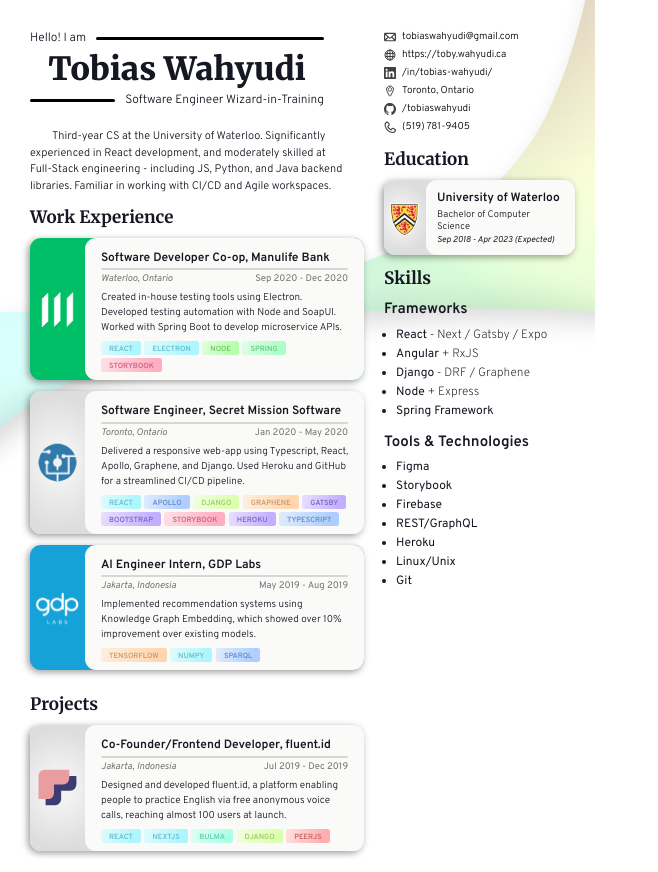
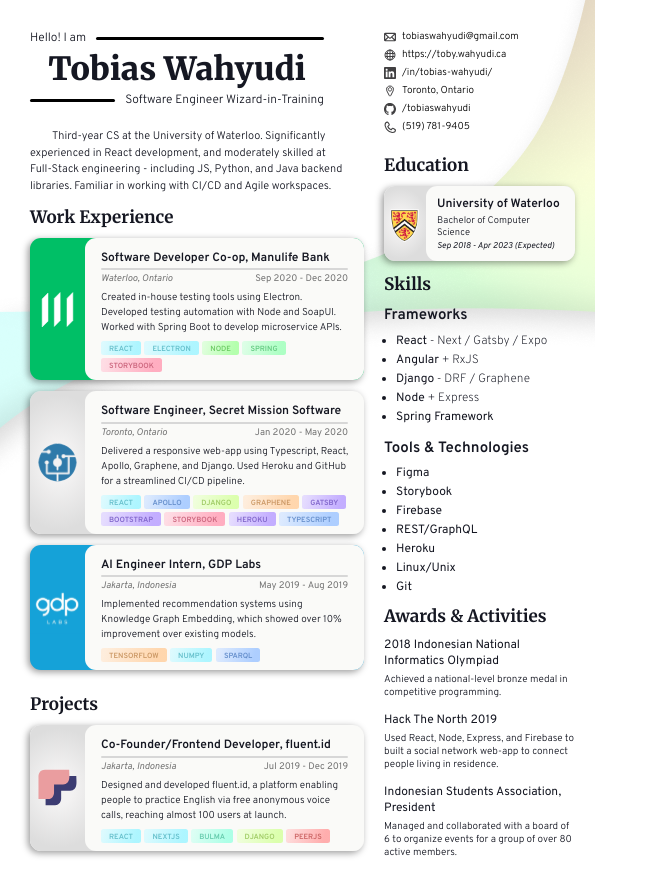
Before and after one commit to tobiaswahyudi/resume, a React (Create React App) app: page / in a window 1280 px wide. Shown: the whole page, without its empty margins (0-658 px from the left). Built offline with nearby package versions, Linux system fonts and the light colour scheme.

Commit message:
Add education section and clean up general spacing

```diff
--- /dev/null
+++ b/src/Activities.css
@@ -0,0 +1,16 @@
+.award-activity {
+  display: flex;
+  flex-direction: column;
+  margin-bottom: 13px;
+}
+
+.award-activity-title {
+  font-weight: 400;
+  font-size: 12px;
+  margin-bottom: 4px;
+}
+
+.award-activity-description {
+  font-weight: 300;
+  font-size: 10px;
+}
--- /dev/null
+++ b/src/Activities.tsx
@@ -0,0 +1,27 @@
+import React from 'react';
+import './Activities.css';
+import { AwardActivity as AwardActivityType, AwardsActivities } from './ActivitiesContent';
+
+
+
+const AwardActivity: React.FC<AwardActivityType> = ({title, description}: AwardActivityType) => {
+  return (
+    <div className="award-activity">
+      <span className="award-activity-title">{title}</span>
+      <span className="award-activity-description">{description}</span>
+    </div>
+  )
+}
+
+export const Activities = () => {
+  return (
+    <div id="activities-section">
+      <h2>{"Awards & Activities"}</h2>
+      <div id="activities-content">
+        {AwardsActivities.map(aa => (
+          <AwardActivity title={aa.title} description={aa.description} />
+        ))}
+      </div>
+    </div>
+  )
+}
--- /dev/null
+++ b/src/ActivitiesContent.ts
@@ -0,0 +1,19 @@
+export interface AwardActivity {
+  title: string,
+  description: string
+}
+
+export const AwardsActivities: AwardActivity[] = [
+  {
+    title: "2018 Indonesian National Informatics Olympiad",
+    description: "Achieved a national-level bronze medal in competitive programming."
+  },
+  {
+    title: "Hack The North 2019",
+    description: "Used React, Node, Express, and Firebase to built a social network web-app to connect people living in residence."
+  },
+  {
+    title: "Indonesian Students Association, President",
+    description: "Managed and collaborated with a board of 6 to organize events for a group of over 80 active members."
+  }
+]
--- a/src/Education.css
+++ b/src/Education.css
@@ -1,5 +1,5 @@
 #education-section {
-  margin-top: -58px;
+  margin-top: -52px;
 }
 
 #education {
@@ -9,7 +9,6 @@
   background: radial-gradient(14.91% 47.35% at 8.7% 50%, #f3f2f2 27.6%, #dddddd 100%);
   box-shadow: -2px 2px 7px rgba(0, 0, 0, 0.4);
   align-items: center;
-  margin-bottom: 11px;
 }
 
 #education-img {
--- a/src/Resume.tsx
+++ b/src/Resume.tsx
@@ -1,4 +1,5 @@
 import React from 'react';
+import { Activities } from './Activities';
 import Contact from './Contact';
 import Education from './Education';
 import './Resume.css';
@@ -27,6 +28,7 @@
         <div className="right-column">
           <Education />
           <Skills />
+          <Activities />
         </div>
       </div>
     </div>
--- a/src/Skills.css
+++ b/src/Skills.css
@@ -1,3 +1,7 @@
+#skills-section {
+  margin-bottom: -15px;
+}
+
 ul {
   padding: 5px 0 10px 1em;
   font-weight: 400;
```
